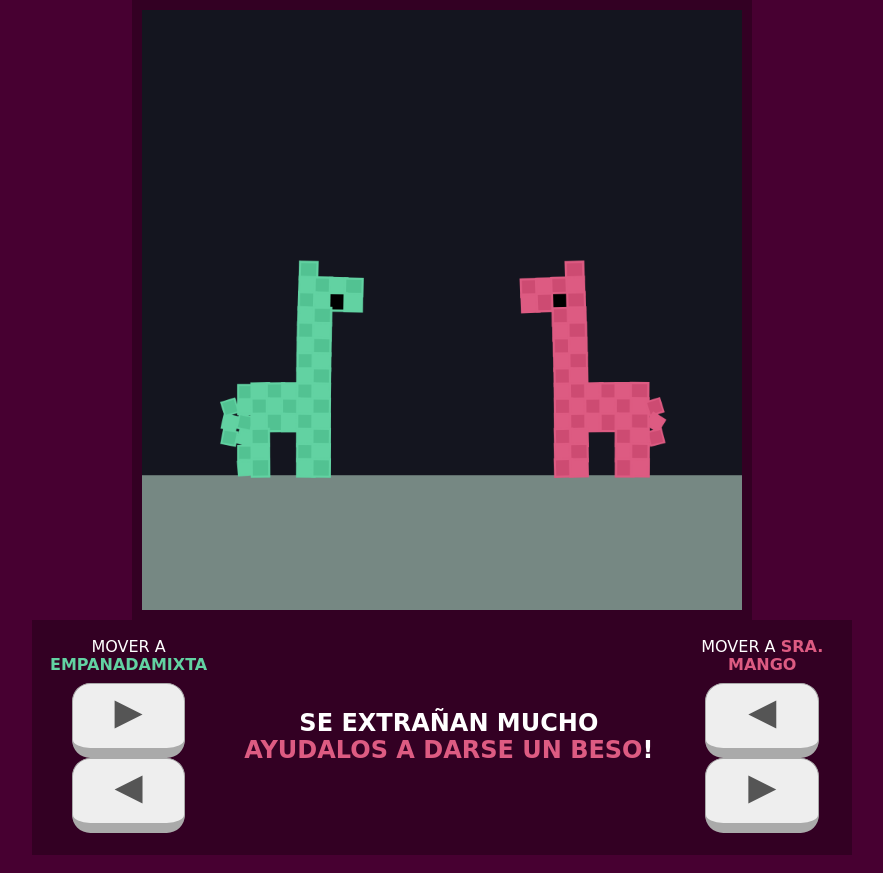
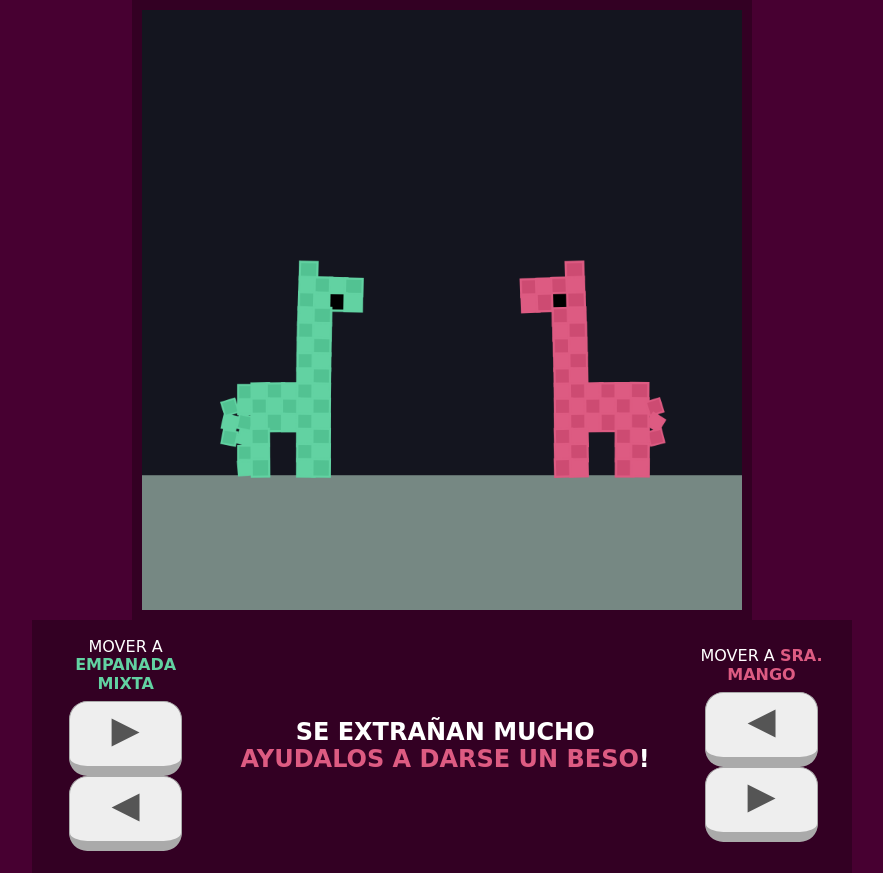
Before and after one commit to RaphaLefth/besitosMango, a plain HTML site: page index.html in a window 1280 px wide. Shown: the whole page, without its empty margins (198-1081 px from the left). Drawn offline with nearby package versions, Linux system fonts and the light colour scheme; a web font is replaced by a local one.

Commit message:
Update index.html

```diff
--- a/index.html
+++ b/index.html
@@ -13,7 +13,7 @@
 
 <div class="controls">
 <div class="green">
-  Mover a <b>EmpanadaMixta</b>
+  Mover a <b>Empanada Mixta</b>
   <div class="keys"><kbd data-key="2">▶</kbd> <kbd data-key="1">◀︎</kbd></div>
 
 </div>
```
